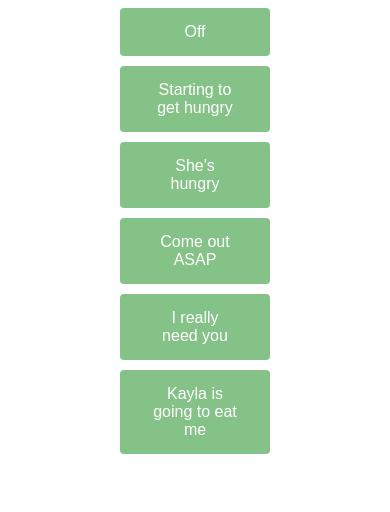
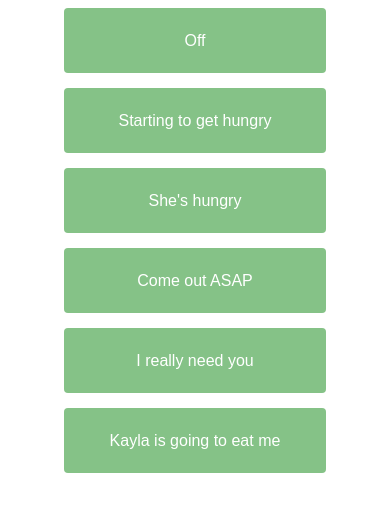
Before and after one commit to rileyparish/babyAlert, a plain HTML site: page index.html in a window 390 px wide. Drawn offline with Linux system fonts and the light colour scheme.

Commit message:
Adjusted styling and made it mobile-friendly.

```diff
--- a/index.html
+++ b/index.html
@@ -5,6 +5,7 @@
         <meta charset="utf-8">
         <title>Feed Me</title>
         <link rel="stylesheet" href="style.css">
+        <meta name="viewport" content="width=device-width", initial-scale=1/>
 
         <script>
             function mySubmit(blinkRate){
--- a/style.css
+++ b/style.css
@@ -8,11 +8,12 @@ button {
     display: block;
     margin-right:auto;
     margin-left:auto;
-    margin-bottom: 10px;
+    margin-bottom: 15px;
     font-size: 16px;
     cursor: pointer;
     border-radius:4px;
-    width:40%;
+    width:70%;
+    height:65px;
 }
 #status{
     text-align: center;
```
